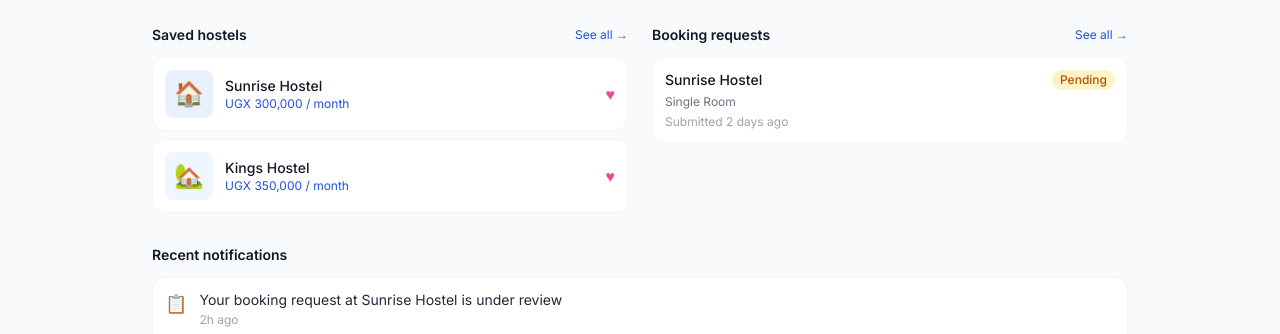
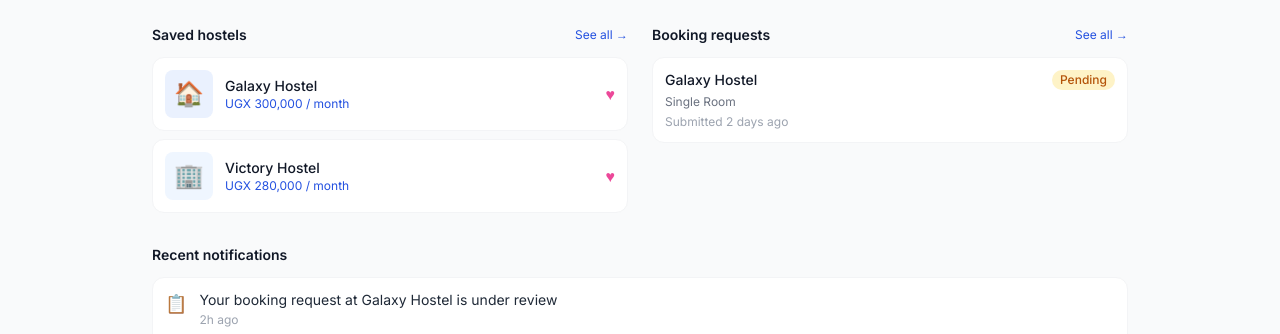
Before and after one commit to CampusNests/CampusNest, a React (Vite) app in the folder Frontend/: page /dashboard in a window 1280 px wide. Shown: the part 466-800 px from the top of the page. Built offline with nearby package versions, Linux system fonts and the light colour scheme.

Commit message:
Fix stale hostel names in student dashboard

```diff
--- a/Frontend/src/pages/StudentDashboard.jsx
+++ b/Frontend/src/pages/StudentDashboard.jsx
@@ -6,22 +6,22 @@ const quickActions = [
   { icon: '📋', label: 'Booking Requests', path: '/bookings', color: 'bg-blue-50 text-blue-600' },
   { icon: '👥', label: 'Roommate Matches', path: '/roommates', color: 'bg-purple-50 text-purple-600' },
   { icon: '💰', label: 'Budget Planner', path: '/budget', color: 'bg-amber-50 text-amber-600' },
-  { icon: '🗺️', label: 'Map View', path: '/map', color: 'bg-green-50 text-green-600' },
+  { icon: '🗺️', label: 'Map View', path: '/map', color: 'bg-emerald-50 text-emerald-600' },
 ]
 
 const savedHostels = [
-  { id: 1, name: 'Sunrise Hostel', price: '300,000', emoji: '🏠', bg: 'bg-primary-50' },
-  { id: 2, name: 'Kings Hostel', price: '350,000', emoji: '🏡', bg: 'bg-blue-50' },
+  { id: 1, name: 'Galaxy Hostel', price: '300,000', emoji: '🏠', bg: 'bg-primary-50' },
+  { id: 2, name: 'Victory Hostel', price: '280,000', emoji: '🏢', bg: 'bg-blue-50' },
 ]
 
 const recentBookings = [
-  { id: 1, hostel: 'Sunrise Hostel', room: 'Single Room', status: 'Pending', statusColor: 'bg-amber-100 text-amber-700', date: 'Submitted 2 days ago' },
+  { id: 1, hostel: 'Galaxy Hostel', room: 'Single Room', status: 'Pending', statusColor: 'bg-amber-100 text-amber-700', date: 'Submitted 2 days ago' },
 ]
 
 const notifications = [
-  { id: 1, text: 'Your booking request at Sunrise Hostel is under review', time: '2h ago', icon: '📋' },
+  { id: 1, text: 'Your booking request at Galaxy Hostel is under review', time: '2h ago', icon: '📋' },
   { id: 2, text: 'Sarah sent you a roommate request', time: '5h ago', icon: '👥' },
-  { id: 3, text: 'New vacancy opened at Kings Hostel', time: '1d ago', icon: '🏠' },
+  { id: 3, text: 'New vacancy opened at Victory Hostel', time: '1d ago', icon: '🏠' },
 ]
 
 export default function StudentDashboard() {
```
